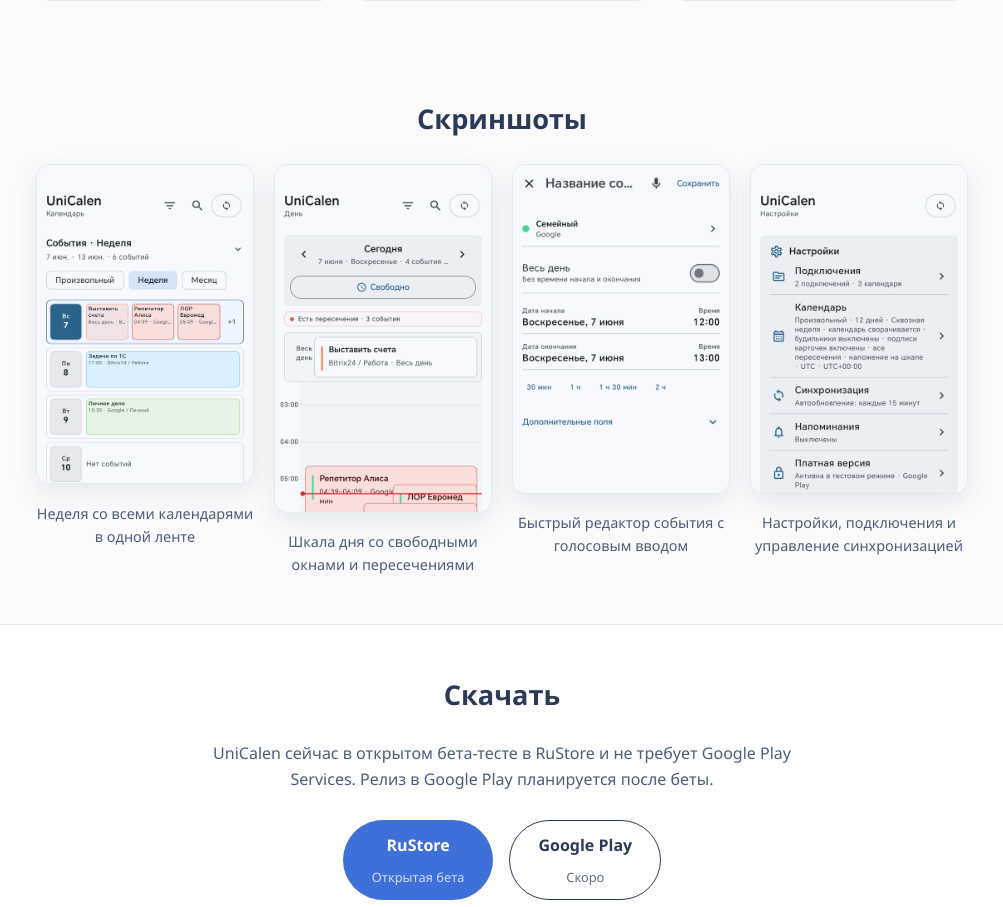
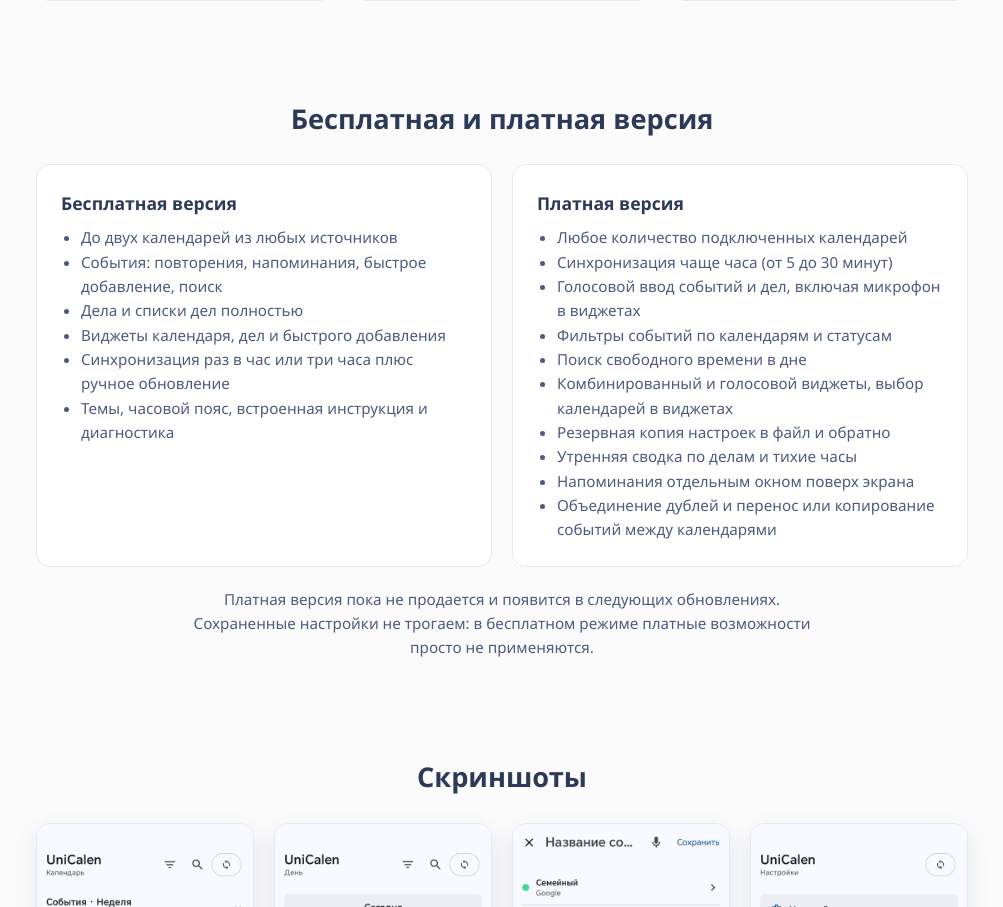
Before and after one commit to shumkiiv/shumkiiv.github.io, a plain HTML site: page ru/index.html in a window 1280 px wide. Shown: the part 1559-2466 px from the top of the page, without its empty margins (138-1141 px from the left). Drawn offline with Linux system fonts and the light colour scheme.

Commit message:
Add free and paid version plans section

```diff
--- a/ru/index.html
+++ b/ru/index.html
@@ -115,6 +115,44 @@
       </div>
     </section>
 
+    <section id="plans">
+      <div class="container">
+        <h2>Бесплатная и платная версия</h2>
+        <div class="features-grid">
+          <div class="feature-card">
+            <h3>Бесплатная версия</h3>
+            <ul>
+              <li>До двух календарей из любых источников</li>
+              <li>События: повторения, напоминания, быстрое добавление, поиск</li>
+              <li>Дела и списки дел полностью</li>
+              <li>Виджеты календаря, дел и быстрого добавления</li>
+              <li>Синхронизация раз в час или три часа плюс ручное обновление</li>
+              <li>Темы, часовой пояс, встроенная инструкция и диагностика</li>
+            </ul>
+          </div>
+          <div class="feature-card">
+            <h3>Платная версия</h3>
+            <ul>
+              <li>Любое количество подключенных календарей</li>
+              <li>Синхронизация чаще часа (от 5 до 30 минут)</li>
+              <li>Голосовой ввод событий и дел, включая микрофон в виджетах</li>
+              <li>Фильтры событий по календарям и статусам</li>
+              <li>Поиск свободного времени в дне</li>
+              <li>Комбинированный и голосовой виджеты, выбор календарей в виджетах</li>
+              <li>Резервная копия настроек в файл и обратно</li>
+              <li>Утренняя сводка по делам и тихие часы</li>
+              <li>Напоминания отдельным окном поверх экрана</li>
+              <li>Объединение дублей и перенос или копирование событий между календарями</li>
+            </ul>
+          </div>
+        </div>
+        <p class="plans-note">
+          Платная версия пока не продается и появится в следующих обновлениях. Сохраненные
+          настройки не трогаем: в бесплатном режиме платные возможности просто не применяются.
+        </p>
+      </div>
+    </section>
+
     <section id="screenshots">
       <div class="container">
         <h2>Скриншоты</h2>
--- a/styles.css
+++ b/styles.css
@@ -174,6 +174,21 @@
   font-size: 0.95rem;
 }
 
+.feature-card ul {
+  margin: 0;
+  padding-left: 20px;
+  color: var(--ink-soft);
+  font-size: 0.95rem;
+}
+
+.plans-note {
+  margin: 20px auto 0;
+  max-width: 640px;
+  text-align: center;
+  color: var(--ink-soft);
+  font-size: 0.95rem;
+}
+
 .download {
   background: var(--card);
   border-top: 1px solid var(--line);
```
Also changed, not shown: index.html (+38 -0 lines).
